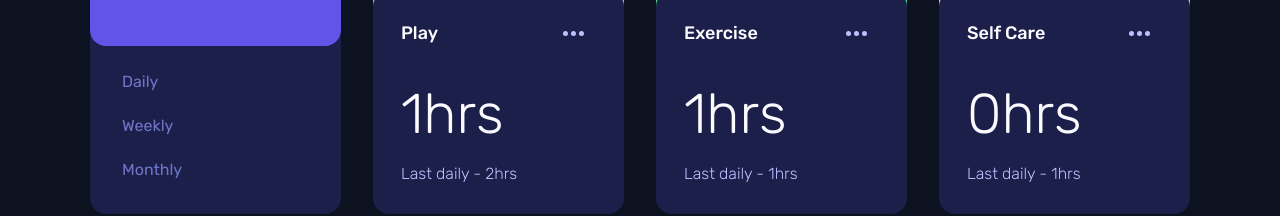
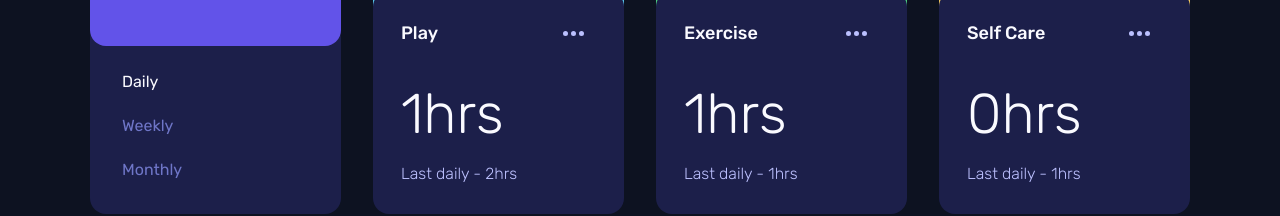
Before and after one commit to revuwem/time-tracking-dashboard, a React (Vite) app: page / in a window 1280 px wide. Shown: the part 467-683 px from the top of the page. Built offline with nearby package versions, Linux system fonts and the light colour scheme.

Commit message:
feat(components): add TimeSelector functionality

```diff
--- a/src/components/TimeSelector/TimeSelector.tsx
+++ b/src/components/TimeSelector/TimeSelector.tsx
@@ -1,14 +1,43 @@
+import { useDispatch, useSelector } from "react-redux";
+import { RootState } from "../../store";
+import { setPeriod } from "../../store/slice/timeTracking";
+import { TimePeriod } from "../../types/TimeTracking";
 import TimeSelectorItem from "../TimeSelectorItem";
 
 type TimeSelectorProps = {};
 
+type TimeOptions = { [k in TimePeriod]: { name: string } };
+
+const timeOptions: TimeOptions = {
+  daily: {
+    name: "Daily",
+  },
+  weekly: {
+    name: "Weekly",
+  },
+  monthly: {
+    name: "Monthly",
+  },
+};
+
 const TimeSelector: React.FC<TimeSelectorProps> = ({}) => {
+  const dispatch = useDispatch();
+  const period = useSelector<RootState, TimePeriod>(
+    (state) => state.timeTracking.period
+  );
+
+  const onChangePeriod = (period: TimePeriod) => dispatch(setPeriod(period));
+
   return (
     <nav className="p-8 pt-12 bg-blue-dark rounded">
       <ul className="flex justify-center md:flex-col gap-5">
-        <TimeSelectorItem>Daily</TimeSelectorItem>
-        <TimeSelectorItem>Weekly</TimeSelectorItem>
-        <TimeSelectorItem>Monthly</TimeSelectorItem>
+        {Object.keys(timeOptions).map((option) => (
+          <TimeSelectorItem active={period === option}>
+            <button onClick={(e) => onChangePeriod(option as TimePeriod)}>
+              {timeOptions[option as TimePeriod].name}
+            </button>
+          </TimeSelectorItem>
+        ))}
       </ul>
     </nav>
   );
```
